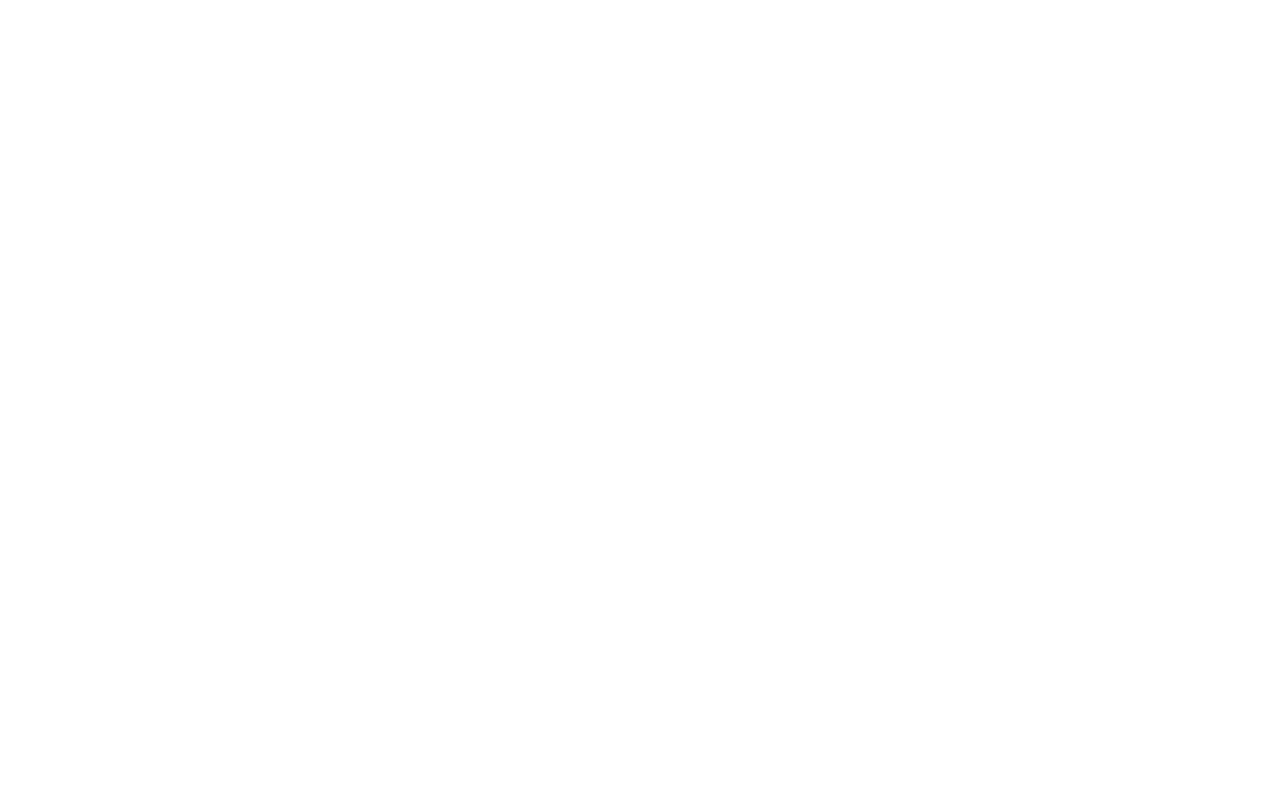
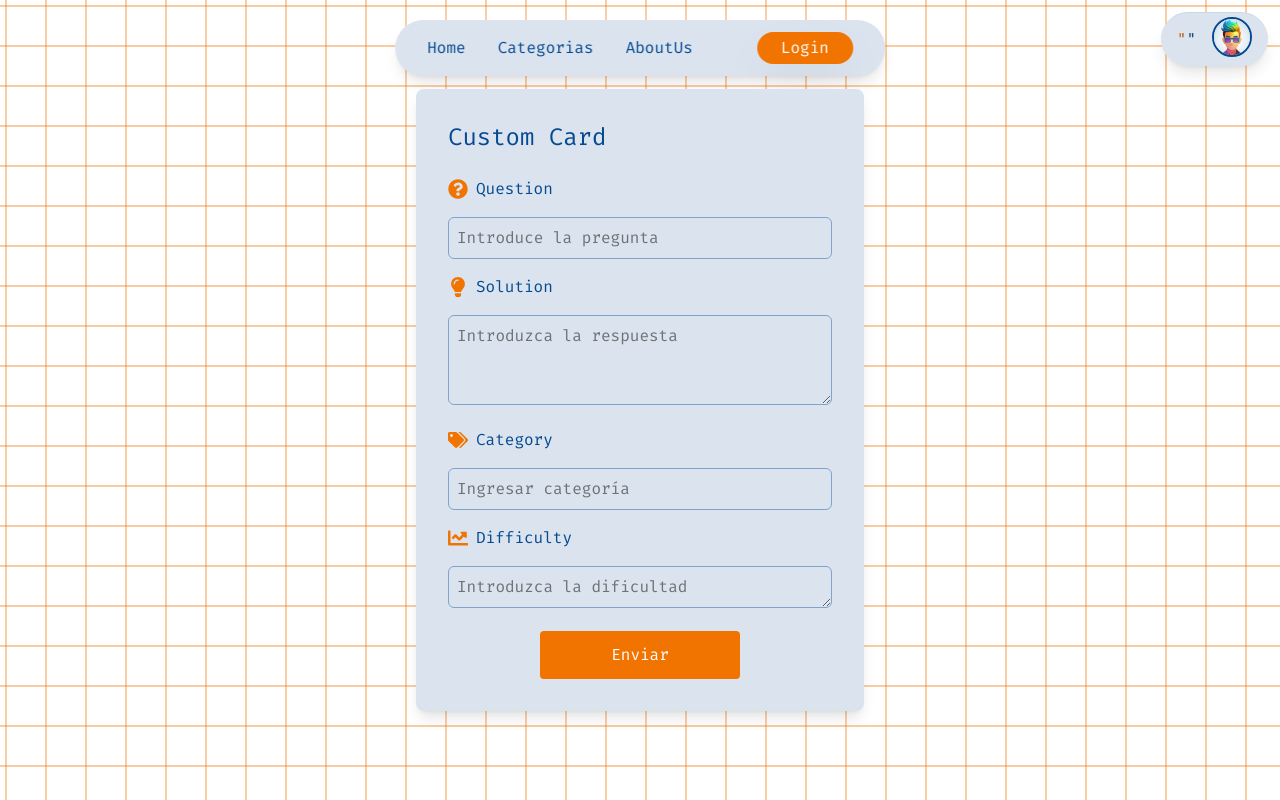
Before and after one commit to iZergiodev/Front-Flash4Devs, a React (Vite) app: page /customform in a window 1280 px wide. Before the commit this address had no page. Built offline with nearby package versions, Linux system fonts and the light colour scheme.

Commit message:
Formulario creado

```diff
--- /dev/null
+++ b/src/flash4devs/FormCustom.jsx
@@ -0,0 +1,103 @@
+import Squares from "../components/effectcomponents/Squares";
+import { Navbar } from "../components/Navbar";
+import { MenuRight } from "../components/MenuRight";
+import useExtractInfo from "../hooks/useExtractInfo";
+
+import {
+  FaQuestionCircle,
+  FaLightbulb,
+  FaTags,
+  FaChartLine,
+} from "react-icons/fa";
+
+export const FormCustom = () => {
+  const { emailState, nameState, avatar } = useExtractInfo();
+
+  return (
+    <>
+      <div className="relative w-full h-screen overflow-hidden z-10">
+        <div className="absolute inset-0 -z-10">
+          <Squares
+            speed={0.5}
+            squareSize={40}
+            direction="diagonal"
+            borderColor="rgba(241, 115, 0, 0.4)"
+            hoverFillColor="#81A4CD"
+          />
+        </div>
+        <Navbar />
+        <MenuRight name={nameState} email={emailState} profileImage={avatar} />
+        <div className="absolute inset-0 flex items-center justify-center z-20 pointer-events-none">
+          <div className="bg-card p-8 rounded-lg shadow-lg max-w-md w-full">
+            <h1 className="text-2xl font-bold mb-6 text-text">Custom Card</h1>
+            <form className="space-y-4">
+              <div className="flex items-center space-x-2">
+                <FaQuestionCircle className="text-accent" size={20} />
+                <label htmlFor="question" className="text-text">
+                  Question
+                </label>
+              </div>
+              <input
+                type="text"
+                id="question"
+                name="question"
+                className="w-full p-2 border border-muted rounded-md focus:outline-none focus:border-accent"
+                placeholder="Introduce la pregunta"
+              />
+
+              <div className="flex items-center space-x-2">
+                <FaLightbulb className="text-accent" size={20} />
+                <label htmlFor="solution" className="text-text">
+                  Solution
+                </label>
+              </div>
+              <textarea
+                id="solution"
+                name="solution"
+                className="w-full p-2 border border-muted rounded-md focus:outline-none focus:border-accent"
+                placeholder="Introduzca la respuesta"
+                rows={3}
+              ></textarea>
+              <div className="flex items-center space-x-2">
+                <FaTags className="text-accent" size={20} />
+                <label htmlFor="category" className="text-text">
+                  Category
+                </label>
+              </div>
+              <input
+                type="text"
+                id="category"
+                name="category"
+                className="w-full p-2 border border-muted rounded-md focus:outline-none focus:border-accent"
+                placeholder="Ingresar categoría"
+              />
+
+              <div className="flex items-center space-x-2">
+                <FaChartLine className="text-accent" size={20} />
+                <label htmlFor="difficulty" className="text-text">
+                  Difficulty
+                </label>
+              </div>
+              <textarea
+                id="difficulty"
+                name="difficulty"
+                className="w-full p-2 border border-muted rounded-md focus:outline-none focus:border-accent"
+                placeholder="Introduzca la dificultad"
+                rows={1}
+              ></textarea>
+
+              <div className="flex justify-center">
+                <button
+                  type="submit"
+                  className=" w-50 text-white bg-accent py-2 md:py-3 text-center rounded hover:bg-secondary transition-colors duration-200 focus:outline-none focus:ring-2 focus:ring-primary"
+                >
+                  Enviar
+                </button>
+              </div>
+            </form>
+          </div>
+        </div>
+      </div>
+    </>
+  );
+};
--- a/src/flash4devs/pantallasCategorias/CustomCategorias.jsx
+++ b/src/flash4devs/pantallasCategorias/CustomCategorias.jsx
@@ -33,12 +33,6 @@
     descricao:
       "Sistema de control de versiones para la gestión del código fuente.",
   },
-    {
-      nome: "Crea tu flashcard",
-      logo: "/flash-favicon1.png",
-      descricao:
-        "Sistema de control de versiones para la gestión del código fuente.",
-    }
 ];
 
 export const CustomCategorias = () => {
@@ -50,13 +44,9 @@
       <div className="grid grid-cols-1 sm:grid-cols-2 md:grid-cols-3 gap-10 mt-10">
         {tecnologias.map((tech, index) => (
           <Link key={index} to="/customflash">
-          <div
-            className="w-58 h-58 bg-white rounded-lg shadow-lg flex flex-col items-center transform transition-transform hover:scale-105 border-b-1 border-gray-300 cursor-pointer"
-          >
+            <div className="w-58 h-58 bg-white rounded-lg shadow-lg flex flex-col items-center transform transition-transform hover:scale-105 border-b-1 border-gray-300 cursor-pointer">
               <div className="w-full text-center mb-4 bg-text/60 p-3 border-b-1 border-gray-500 rounded-md">
-              <h2 className="text-xl font-bold text-white">
-                {tech.nome}
-              </h2>
+                <h2 className="text-xl font-bold text-white">{tech.nome}</h2>
               </div>
               <div className="w-full flex justify-center items-center mb-4 mt-4 rounded-lg">
                 <img
@@ -69,6 +59,15 @@
           </Link>
         ))}
       </div>
+      <div className="flex flex-row justify-center items-center mt-12">
+        <img src="/flash-favicon1.png" alt="Logo" className="w-20" />
+        <Link
+          to="/customform"
+          className="bg-card rounded-full text-semibold text-sm py-2 px-5 h-15 shadow-lg flex items-center text-text"
+        >
+          Crea Tu Flashcard
+        </Link>
       </div>
-  )
-}
+    </div>
+  );
+};
--- a/src/router/AppRouter.jsx
+++ b/src/router/AppRouter.jsx
@@ -4,6 +4,7 @@
 import { Estadistica } from "../flash4devs/Estadistica";
 import { Categorias } from "../flash4devs/Categorias";
 import { ConceptCard } from "../flash4devs/ConceptCard";
+import { FormCustom } from "../flash4devs/FormCustom";
 
 import { ProtectedRoutes } from "../router/ProtectedRoutes.jsx";
 import { CategoriasRouter } from "../flash4devs/pantallasCategorias/router/CategoriasRouter.jsx";
@@ -24,6 +25,7 @@
       />
       <Route path="/categorias" element={<Categorias />} />
       <Route path="/conceptcard" element={<ConceptCard />} />
+      <Route path="/customform" element={<FormCustom />} />
       <Route
         path="/eligecategoria/*"
         element={
```
Also changed, not shown: src/flash4devs/flashcards/router/FlashcardsRouter.jsx (line endings or trailing spaces), src/flash4devs/pantallasCategorias/CodingCategorias.jsx (line endings or trailing spaces), src/flash4devs/pantallasCategorias/ConceptCategorias.jsx (line endings or trailing spaces), src/flash4devs/pantallasCategorias/EntrevistaCategorias.jsx (line endings or trailing spaces), src/flash4devs/pantallasCategorias/LayoutCategorias.jsx (line endings or trailing spaces), src/flash4devs/pantallasCategorias/router/CategoriasRouter.jsx (line endings or trailing spaces). Lines whose indentation alone changed are shown as unchanged.
